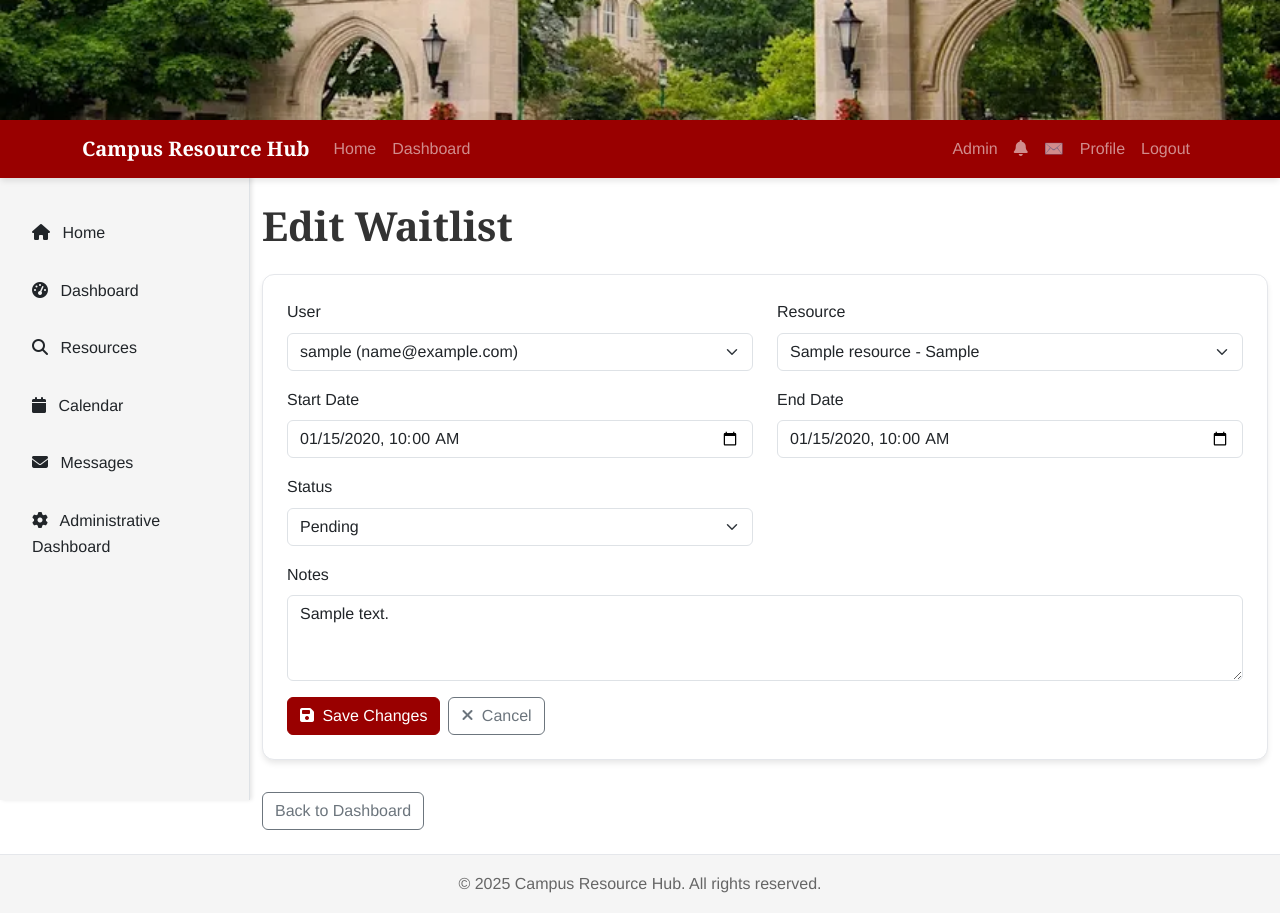
After one commit to nedgar474/AiDD_Final_Project, a Flask app: page /admin/waitlists/1/edit in a window 1280 px wide. The commit adds this page. Run offline with Flask 3, Linux system fonts and the light colour scheme; a user stored in the database is signed in; tables that the repository leaves empty hold one stand-in row (values such as "Sample post"); some libraries are stand-ins or nearby versions.

Commit message:
Add waitlist management screen to admin dashboard - Add AdminWaitlistForm for editing waitlist entries - Add waitlist management routes (list, edit, delete) accessible to staff and admin - Create waitlists.html and waitlist_form.html templates - Add waitlist management link to admin dashboard - Update README and project_summary.md with recent enhancements

```diff
--- a/campus_resource_hub/src/controllers/admin_controller.py
+++ b/campus_resource_hub/src/controllers/admin_controller.py
@@ -11,7 +11,8 @@ from ..models.message import Message
 from ..models.admin_log import AdminLog
 from ..models.review import Review
 from ..models.resource_image import ResourceImage
-from ..forms import AdminUserForm, AdminResourceForm, AdminBookingForm
+from ..models.waitlist import Waitlist
+from ..forms import AdminUserForm, AdminResourceForm, AdminBookingForm, AdminWaitlistForm
 from ..extensions import db, bcrypt
 from sqlalchemy import func, and_
 
@@ -908,3 +909,88 @@ def delete_review(id):
     log_admin_action('Delete review', 'reviews', f'Deleted review (ID: {review_id}) for resource ID: {resource_id}')
     flash('Review deleted successfully.', 'success')
     return redirect(url_for('admin.reviews'))
+
+# Waitlist Management Routes
+@admin_bp.route('/waitlists')
+@login_required
+@staff_or_admin_required
+def waitlists():
+    """List all waitlist entries."""
+    waitlist_entries = Waitlist.query.order_by(Waitlist.created_at.desc()).all()
+    return render_template('admin/waitlists.html', waitlists=waitlist_entries)
+
+@admin_bp.route('/waitlists/<int:id>/edit', methods=['GET', 'POST'])
+@login_required
+@staff_or_admin_required
+def edit_waitlist(id):
+    """Edit a waitlist entry."""
+    waitlist = Waitlist.query.get_or_404(id)
+    form = AdminWaitlistForm()
+
+    # Populate dropdown choices FIRST (before setting data)
+    form.user_id.choices = [(u.id, f"{u.username} ({u.email})") for u in User.query.order_by(User.username).all()]
+    form.resource_id.choices = [(r.id, f"{r.title} - {r.category}") for r in Resource.query.order_by(Resource.title).all()]
+
+    if form.validate_on_submit():
+        # Form submitted and validated - update the waitlist
+        if form.parsed_end_date <= form.parsed_start_date:
+            flash('End date must be after start date.', 'danger')
+            # Re-populate form data for display
+            if waitlist.requested_start_date:
+                form.start_date.data = waitlist.requested_start_date.strftime('%Y-%m-%dT%H:%M')
+            if waitlist.requested_end_date:
+                form.end_date.data = waitlist.requested_end_date.strftime('%Y-%m-%dT%H:%M')
+            form.user_id.data = waitlist.user_id
+            form.resource_id.data = waitlist.resource_id
+            form.status.data = waitlist.status
+            form.notes.data = waitlist.notes
+            return render_template('admin/waitlist_form.html', form=form, title='Edit Waitlist', waitlist=waitlist)
+
+        # Store old status for comparison
+        old_status = waitlist.status
+
+        # Update waitlist fields
+        waitlist.user_id = form.user_id.data
+        waitlist.resource_id = form.resource_id.data
+        waitlist.requested_start_date = form.parsed_start_date
+        waitlist.requested_end_date = form.parsed_end_date
+        waitlist.status = form.status.data
+        waitlist.notes = form.notes.data
+
+        # Update notified_at if status changed to 'notified'
+        if form.status.data == 'notified' and old_status != 'notified':
+            waitlist.notified_at = datetime.utcnow()
+        elif form.status.data != 'notified':
+            waitlist.notified_at = None
+
+        db.session.commit()
+        log_admin_action('Edit waitlist', 'waitlist', f'Edited waitlist (ID: {waitlist.id}) for user ID: {waitlist.user_id}, resource ID: {waitlist.resource_id}, status: {old_status} -> {waitlist.status}')
+        flash('Waitlist entry updated successfully.', 'success')
+        return redirect(url_for('admin.waitlists'))
+
+    # GET request or validation failed - populate form with existing data
+    if waitlist.requested_start_date:
+        form.start_date.data = waitlist.requested_start_date.strftime('%Y-%m-%dT%H:%M')
+    if waitlist.requested_end_date:
+        form.end_date.data = waitlist.requested_end_date.strftime('%Y-%m-%dT%H:%M')
+    form.user_id.data = waitlist.user_id
+    form.resource_id.data = waitlist.resource_id
+    form.status.data = waitlist.status
+    form.notes.data = waitlist.notes
+
+    return render_template('admin/waitlist_form.html', form=form, title='Edit Waitlist', waitlist=waitlist)
+
+@admin_bp.route('/waitlists/<int:id>/delete', methods=['POST'])
+@login_required
+@staff_or_admin_required
+def delete_waitlist(id):
+    """Delete a waitlist entry."""
+    waitlist = Waitlist.query.get_or_404(id)
+    waitlist_id = waitlist.id
+    user_id = waitlist.user_id
+    resource_id = waitlist.resource_id
+    db.session.delete(waitlist)
+    db.session.commit()
+    log_admin_action('Delete waitlist', 'waitlist', f'Deleted waitlist (ID: {waitlist_id}) for user ID: {user_id}, resource ID: {resource_id}')
+    flash('Waitlist entry deleted successfully.', 'success')
+    return redirect(url_for('admin.waitlists'))
--- a/campus_resource_hub/src/forms.py
+++ b/campus_resource_hub/src/forms.py
@@ -275,6 +275,53 @@ class WaitlistForm(FlaskForm):
     def parsed_end_date(self):
         return getattr(self, '_parsed_dates', {}).get('end_date')
 
+class AdminWaitlistForm(FlaskForm):
+    """Admin form to edit waitlist entries."""
+    user_id = SelectField('User', coerce=int, validators=[DataRequired()])
+    resource_id = SelectField('Resource', coerce=int, validators=[DataRequired()])
+    start_date = StringField('Start Date', validators=[DataRequired()],
+                            render_kw={"type": "datetime-local"})
+    end_date = StringField('End Date', validators=[DataRequired()],
+                          render_kw={"type": "datetime-local"})
+    status = SelectField('Status', choices=[
+        ('pending', 'Pending'),
+        ('notified', 'Notified'),
+        ('cancelled', 'Cancelled')
+    ], validators=[DataRequired()])
+    notes = TextAreaField('Notes', validators=[Optional()])
+
+    def validate_start_date(self, field):
+        """Validate and parse start date."""
+        if field.data:
+            try:
+                parsed = datetime.strptime(field.data, '%Y-%m-%dT%H:%M')
+                if not hasattr(self, '_parsed_dates'):
+                    self._parsed_dates = {}
+                self._parsed_dates['start_date'] = parsed
+            except ValueError:
+                from wtforms.validators import ValidationError
+                raise ValidationError('Invalid date format.')
+
+    def validate_end_date(self, field):
+        """Validate and parse end date."""
+        if field.data:
+            try:
+                parsed = datetime.strptime(field.data, '%Y-%m-%dT%H:%M')
+                if not hasattr(self, '_parsed_dates'):
+                    self._parsed_dates = {}
+                self._parsed_dates['end_date'] = parsed
+            except ValueError:
+                from wtforms.validators import ValidationError
+                raise ValidationError('Invalid date format.')
+
+    @property
+    def parsed_start_date(self):
+        return getattr(self, '_parsed_dates', {}).get('start_date')
+
+    @property
+    def parsed_end_date(self):
+        return getattr(self, '_parsed_dates', {}).get('end_date')
+
 
 class ReviewForm(FlaskForm):
     """Form to create/edit a review."""
--- /dev/null
+++ b/campus_resource_hub/src/views/templates/admin/waitlist_form.html
@@ -0,0 +1,110 @@
+{% extends "base.html" %}
+
+{% block title %}{{ title }} - Admin{% endblock %}
+
+{% block content %}
+<div class="container py-4">
+    <h1 class="mb-4">{{ title }}</h1>
+
+    <div class="card">
+        <div class="card-body">
+            {% if form.errors %}
+            <div class="alert alert-danger">
+                <strong>Please correct the following errors:</strong>
+                <ul class="mb-0">
+                    {% for field, errors in form.errors.items() %}
+                        {% for error in errors %}
+                            <li>{{ form[field].label.text }}: {{ error }}</li>
+                        {% endfor %}
+                    {% endfor %}
+                </ul>
+            </div>
+            {% endif %}
+            <form method="POST">
+                {{ form.hidden_tag() }}
+                <div class="row">
+                    <div class="col-md-6 mb-3">
+                        {{ form.user_id.label(class="form-label") }}
+                        {{ form.user_id(class="form-select") }}
+                        {% if form.user_id.errors %}
+                            <div class="text-danger">
+                                {% for error in form.user_id.errors %}
+                                    <small>{{ error }}</small>
+                                {% endfor %}
+                            </div>
+                        {% endif %}
+                    </div>
+                    <div class="col-md-6 mb-3">
+                        {{ form.resource_id.label(class="form-label") }}
+                        {{ form.resource_id(class="form-select") }}
+                        {% if form.resource_id.errors %}
+                            <div class="text-danger">
+                                {% for error in form.resource_id.errors %}
+                                    <small>{{ error }}</small>
+                                {% endfor %}
+                            </div>
+                        {% endif %}
+                    </div>
+                </div>
+                <div class="row">
+                    <div class="col-md-6 mb-3">
+                        {{ form.start_date.label(class="form-label") }}
+                        {{ form.start_date(class="form-control") }}
+                        {% if form.start_date.errors %}
+                            <div class="text-danger">
+                                {% for error in form.start_date.errors %}
+                                    <small>{{ error }}</small>
+                                {% endfor %}
+                            </div>
+                        {% endif %}
+                    </div>
+                    <div class="col-md-6 mb-3">
+                        {{ form.end_date.label(class="form-label") }}
+                        {{ form.end_date(class="form-control") }}
+                        {% if form.end_date.errors %}
+                            <div class="text-danger">
+                                {% for error in form.end_date.errors %}
+                                    <small>{{ error }}</small>
+                                {% endfor %}
+                            </div>
+                        {% endif %}
+                    </div>
+                </div>
+                <div class="row">
+                    <div class="col-md-6 mb-3">
+                        {{ form.status.label(class="form-label") }}
+                        {{ form.status(class="form-select") }}
+                        {% if form.status.errors %}
+                            <div class="text-danger">
+                                {% for error in form.status.errors %}
+                                    <small>{{ error }}</small>
+                                {% endfor %}
+                            </div>
+                        {% endif %}
+                    </div>
+                </div>
+                <div class="mb-3">
+                    {{ form.notes.label(class="form-label") }}
+                    {{ form.notes(class="form-control", rows="3") }}
+                    {% if form.notes.errors %}
+                        <div class="text-danger">
+                            {% for error in form.notes.errors %}
+                                <small>{{ error }}</small>
+                            {% endfor %}
+                        </div>
+                    {% endif %}
+                </div>
+                <div class="d-flex gap-2">
+                    <button type="submit" class="btn btn-primary">
+                        <i class="fas fa-save me-1"></i> Save Changes
+                    </button>
+                    <a href="{{ url_for('admin.waitlists') }}" class="btn btn-outline-secondary">
+                        <i class="fas fa-times me-1"></i> Cancel
+                    </a>
+                </div>
+            </form>
+        </div>
+    </div>
+    <a href="{{ url_for('admin.dashboard') }}" class="btn btn-outline-secondary mt-3">Back to Dashboard</a>
+</div>
+{% endblock %}
```
Also changed, not shown: campus_resource_hub/docs/context/AiDD/project_summary.md (+114 -18 lines), campus_resource_hub/src/views/templates/admin/dashboard.html (+8 -0 lines), campus_resource_hub/src/views/templates/admin/waitlists.html (added, +127 -0 lines), campus_resource_hub/README.md.
